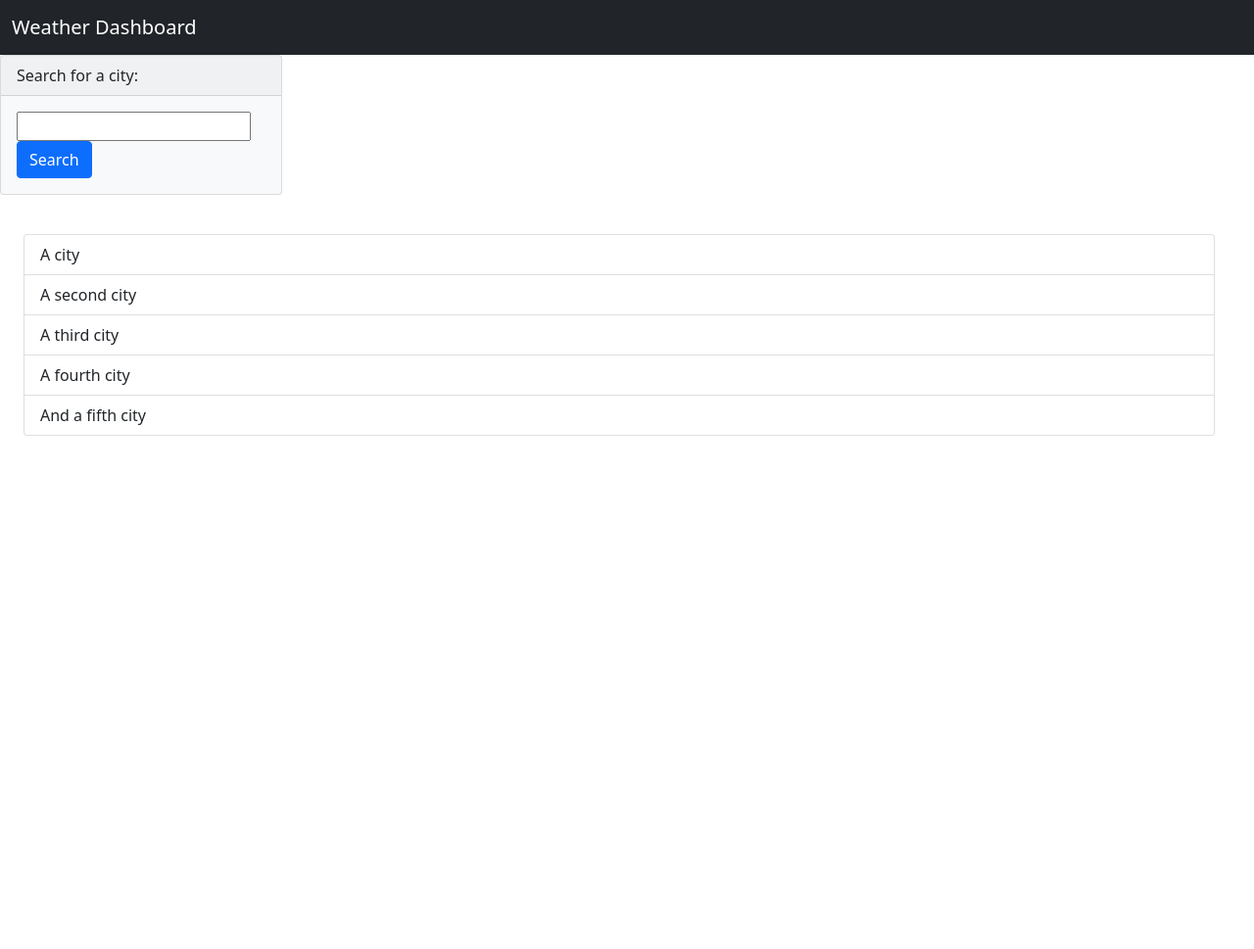
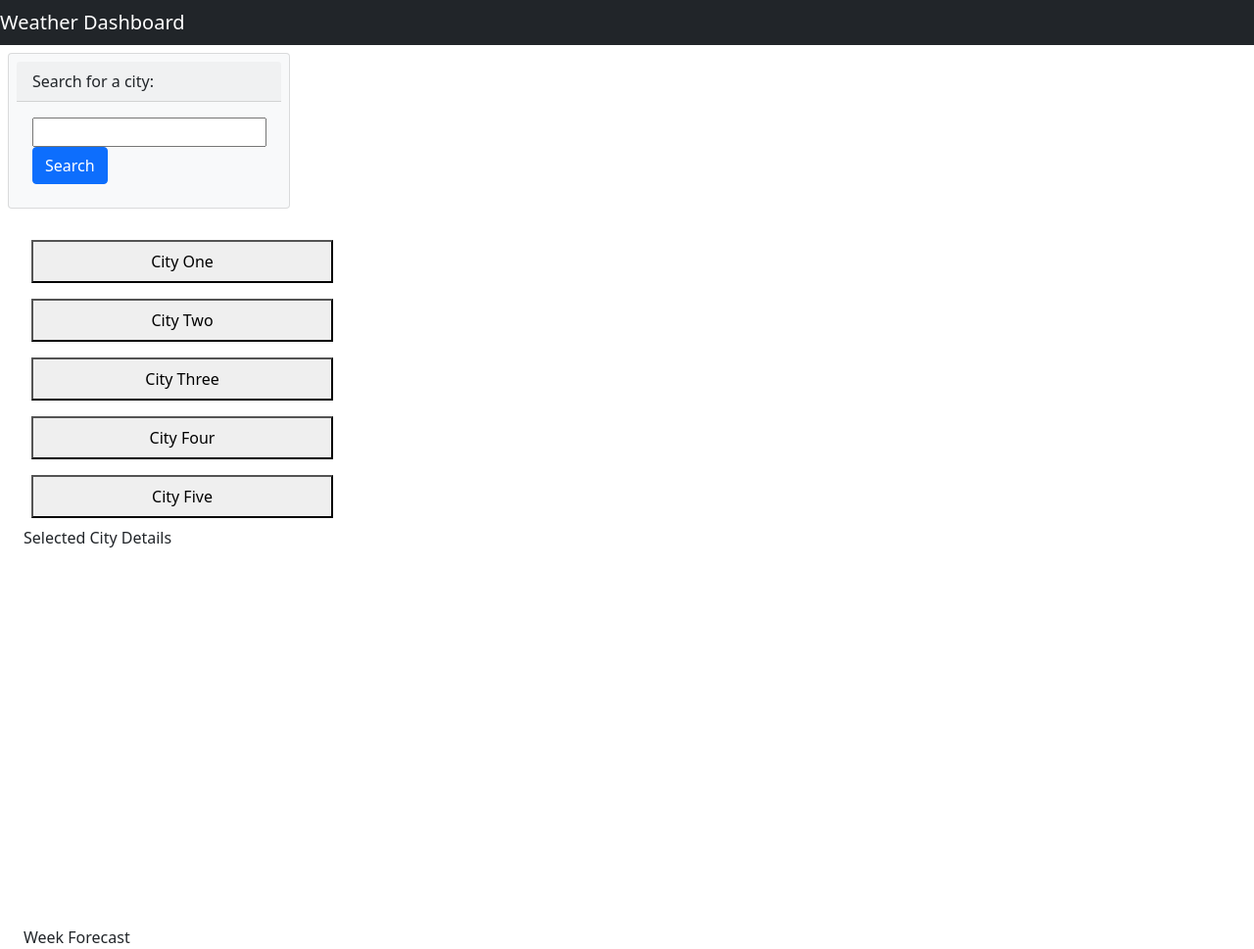
Before and after one commit to maiaferrer/weather-dashboard, a plain HTML site: page index.html in a window 1280 px wide. Shown: the whole page at 98% size. Before the commit the page ends 800 px from the top, so only its background shows below. Drawn offline with nearby package versions, Linux system fonts and the light colour scheme.

Commit message:
addedd styling to previous city buttons

```diff
--- a/index.html
+++ b/index.html
@@ -14,8 +14,8 @@
   </head>
 
   <body>
-    <nav class="navbar navbar-dark bg-dark">
-      <div class="container-fluid">
+    <nav class="navbar navbar-dark bg-dark h-20 grid grid-cols-2 gap-2">
+      <div>
         <a class="navbar-brand" href="#">Weather Dashboard</a>
       </div>
     </nav>
@@ -26,21 +26,35 @@
         <input type="text" name="textie" />
         <button class="btn btn-primary" type="button">Search</button>
       </div>
+    </div>
       <!-- insert local storage here -->
-    </div class="grid grid-cols-3 mt-4 gap-2 px-4">
-      <ul class="list-group flex flex-col col-span-3 lg:col-span-1 justify-center">
-        <li class="list-group-item flex justify-center">A city</li>
-        <li class="list-group-item flex justify-center">A second city</li>
-        <li class="list-group-item flex justify-center">A third city</li>
-        <li class="list-group-item flex justify-center">A fourth city</li>
-        <li class="list-group-item flex justify-center">And a fifth city</li>
-      </ul>
-    <div>
+    <div class="grid grid-cols-3 mt-4 gap-2 px-4">
+      <div class="flex flex-col col-span-3 lg:col-span-1 justify-center">
+        <div class="flex justify-center">
+          <button class="city-button">City One</button>
+        </div>
+        <div class="flex justify-center">
+          <button class="city-button">City Two</button>
+        </div>
+        <div class="flex justify-center">
+          <button class="city-button">City Three</button>
+        </div>
+        <div class="flex justify-center">
+          <button class="city-button">City Four</button>
+        </div>
+        <div class="flex justify-center">
+          <button class="city-button">City Five</button>
+        </div>
+      </div>
       <!-- Insert selected city here -->
+      <div class="col-span-3 lg:col-span-2">
+        <div id="city-detail" class="color-info border-rd">Selected City Details</div>
+        <div id="ciy-forecast" class="mt-2 color-info border-rd">Week Forecast</div>
+      </div>
     </div>
-    <div>
+
       <!-- Divs for 5-day forecast -->
-    </div>
+
     <!-- link javascript before closing body -->
     <script src="https://code.jquery.com/jquery-3.4.1.min.js"></script>
     <script
--- a/style.css
+++ b/style.css
@@ -1,13 +1,22 @@
-
-
-
+.navbar-brand {
+    text-align: center;
+}
 .card {
-
+    padding: .5rem;
+    margin: .5rem;
+    border-radius: 25px;
+    min-width: 25%;
+}
+.city-button {
+    padding: .5rem;
+    margin: .5rem;
+    min-width: 25%;
 }
 
-.list-group {
-    padding: 1rem;
-    margin: 1.5rem;
-    border-radius: 25px;
-    min-width: 50%;
+#city-detail {
+    min-height: 50vh;
 }
+
+#city-forecast {
+    min-height: 18vh;
+}
```
